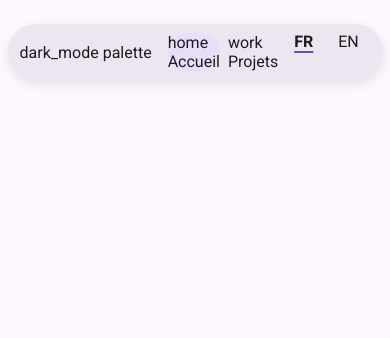
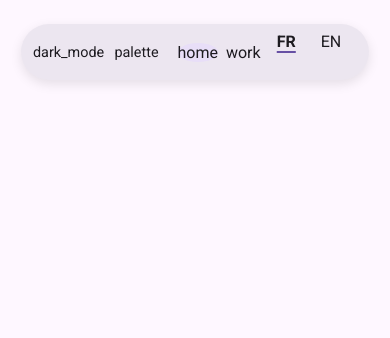
Before and after one commit to Loup-1234/Loup-1234.github.io, an Astro site: page / in a window 390 px wide. Shown: the top 338 px of the page. Built offline with nearby package versions, Linux system fonts and the light colour scheme; Astro itself is replaced by a stand-in of ours; a web font is replaced by a local one.

Commit message:
Fixing mobile mode

```diff
--- a/src/components/Header.astro
+++ b/src/components/Header.astro
@@ -26,15 +26,23 @@ const projectsLink = lang === 'fr' ? '/projets' : '/en/projects';
     </div>
 
     <nav class="header-section center-nav">
-      <md-text-button href={homeLink} class={isHome ? "active-nav" : ""}>
+
+      <md-text-button href={homeLink} class={`desktop-nav ${isHome ? "active-nav" : ""}`}>
         <md-icon slot="icon">home</md-icon>
         <span class="nav-label">{t('nav.home')}</span>
       </md-text-button>
+      <md-icon-button href={homeLink} class={`mobile-nav ${isHome ? "active-nav-mobile" : ""}`}>
+        <md-icon>home</md-icon>
+      </md-icon-button>
 
-      <md-text-button href={projectsLink} class={isProjets ? "active-nav" : ""}>
+      <md-text-button href={projectsLink} class={`desktop-nav ${isProjets ? "active-nav" : ""}`}>
         <md-icon slot="icon">work</md-icon>
         <span class="nav-label">{t('nav.projects')}</span>
       </md-text-button>
+      <md-icon-button href={projectsLink} class={`mobile-nav ${isProjets ? "active-nav-mobile" : ""}`}>
+        <md-icon>work</md-icon>
+      </md-icon-button>
+
     </nav>
 
     <div class="header-section lang-nav">
@@ -95,6 +103,19 @@ const projectsLink = lang === 'fr' ? '/projets' : '/en/projects';
     --md-text-button-icon-color: var(--md-sys-color-on-secondary-container);
   }
 
+  .mobile-nav {
+    display: none;
+  }
+
+  .active-nav-mobile {
+    background-color: var(--md-sys-color-secondary-container);
+
+    border-radius: 50%;
+
+    --md-icon-button-icon-color: var(--md-sys-color-on-secondary-container);
+    --md-icon-button-hover-icon-color: var(--md-sys-color-on-secondary-container);
+  }
+
   .lang-btn {
     min-width: 48px;
     padding: 0;
@@ -115,6 +136,25 @@ const projectsLink = lang === 'fr' ? '/projets' : '/en/projects';
     height: 40px;
     padding: 0;
     --md-text-button-container-shape: 50%;
+  }
+
+  @media (max-width: 800px) {
+    .m3-floating-header {
+      width: 85%;
+      padding: 8px;
+      gap: 4px;
+    }
+
+    .desktop-nav {
+      display: none;
+    }
+    .mobile-nav {
+      display: flex;
+    }
+
+    .tools md-icon-button {
+      transform: scale(0.9);
+    }
   }
 </style>
 
```
